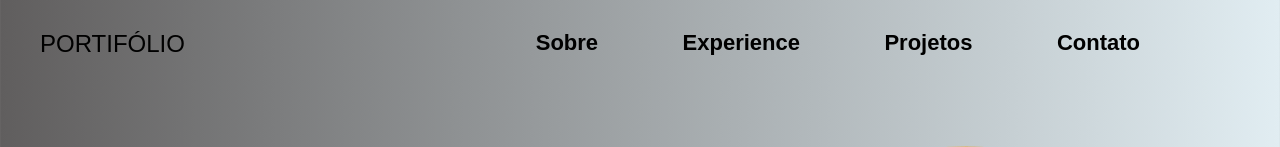
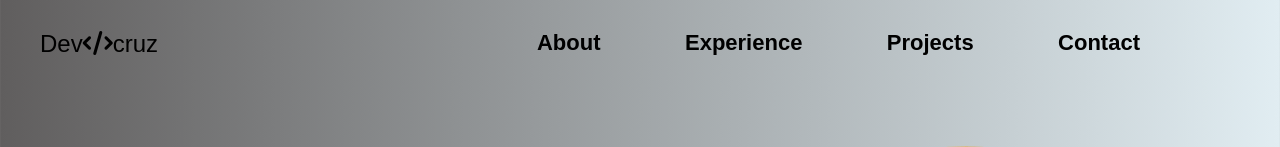
Before and after one commit to Devcruzz/Portifolio-Devcruz, a plain HTML site: page index.html in a window 1280 px wide. Shown: the top 147 px of the page. Drawn offline with Linux system fonts and the light colour scheme; a web font is replaced by a local one.

Commit message:
Alteração no nome inicial do cabeçalho.

```diff
--- a/index.html
+++ b/index.html
@@ -20,14 +20,17 @@
     <header> <!-- INÍCIO CABEÇALHO  -->
 
         <div class="container">
-            <h2 class="Logo">PORTIFÓLIO</h2>
+            <div class="inicial">
+                <h2 class="Logo"><span>Dev</span><i class="fa-solid fa-code"></i>cruz</h2>
+            </div>
+
 
             <nav class="menu">
                 <ul>
-                    <li><a href="#about">Sobre</a></li>
+                    <li><a href="#about">About</a></li>
                     <li><a href="#experiences">Experience</a></li>
-                    <li><a href="#project">Projetos</a></li>
-                    <li><a href="#footer">Contato</a></li>
+                    <li><a href="#project">Projects</a></li>
+                    <li><a href="#footer">Contact</a></li>
                 </ul>
             </nav>
         </div>
```
